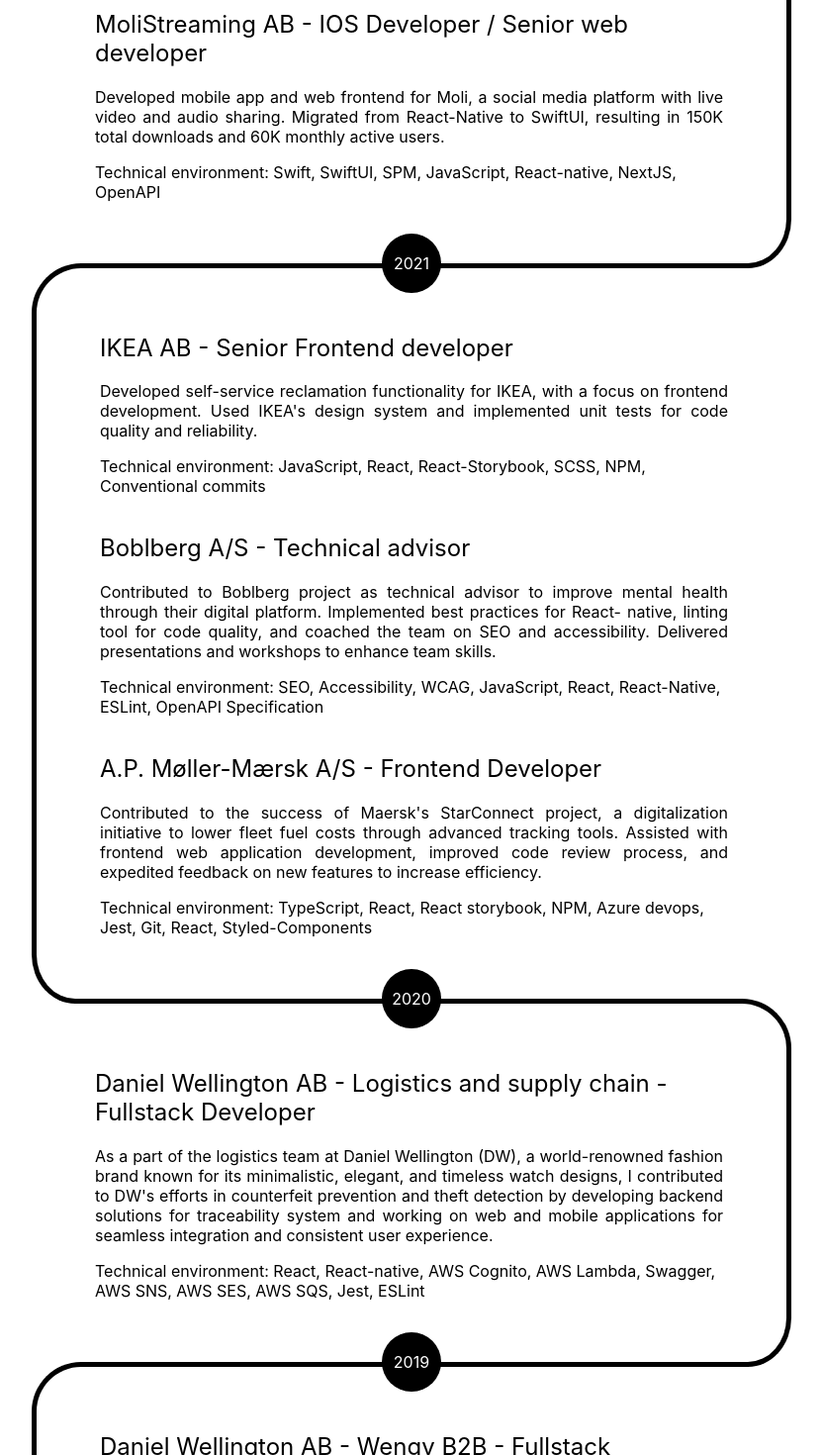
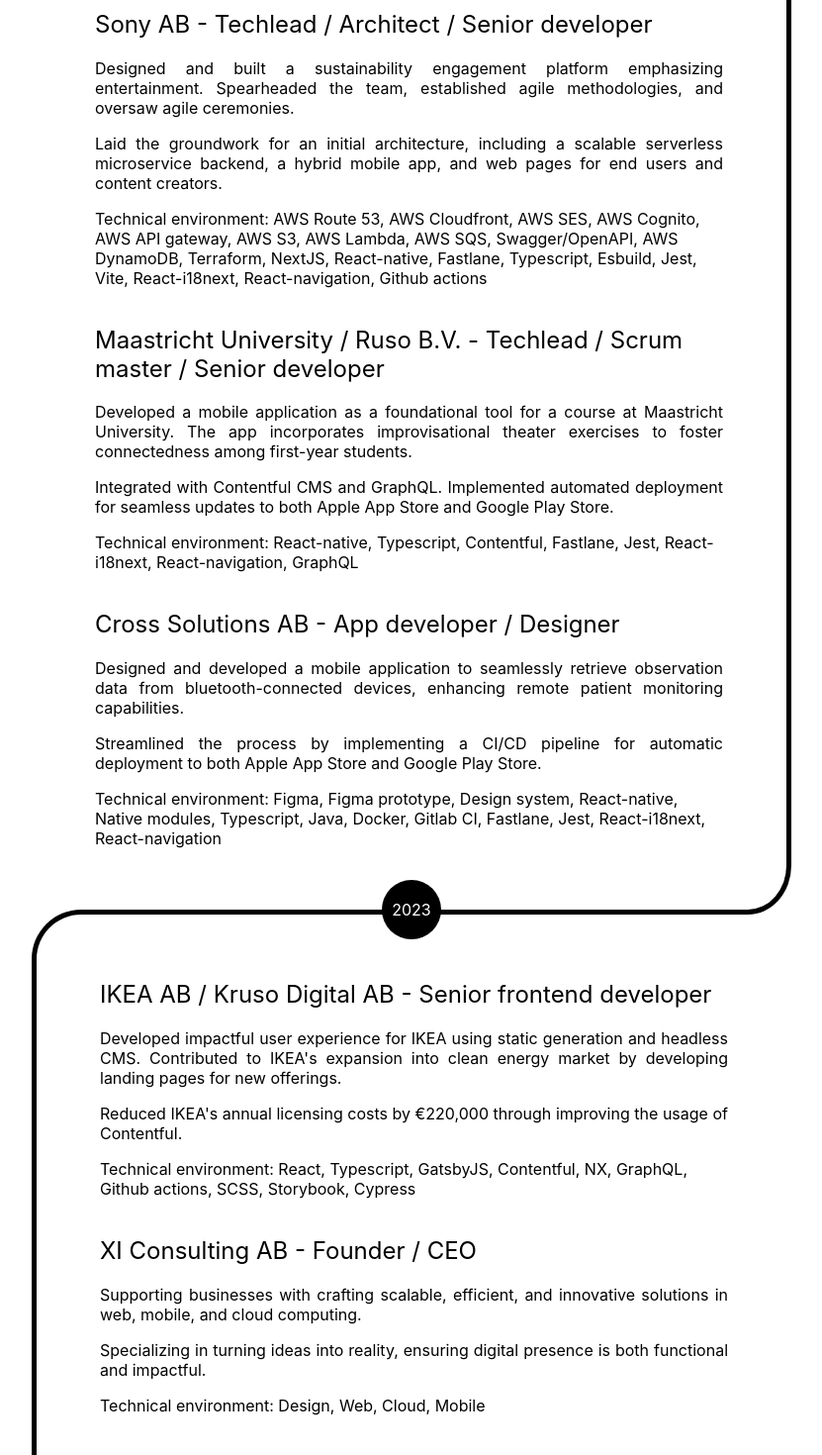
Before and after one commit to denhihuynh/website-portfolio, a React (Vite) app: page / in a window 1280 px wide. Shown: the part 1280-2750 px from the top of the page at 99% size, without its empty margins (224-1055 px from the left). Built offline with nearby package versions, Linux system fonts and the light colour scheme.

Commit message:
Update CV posts

```diff
--- a/src/components/CvPostSection/CVPosts.ts
+++ b/src/components/CvPostSection/CVPosts.ts
@@ -7,6 +7,71 @@
 };
 
 const CVPosts: CVPost[] = [
+  {
+    title: "Sony AB",
+    role: "Techlead / Architect / Senior developer",
+    description: [
+      "Designed and developed a minimum viable product for a waste management platform to simplify internal waste management at Sony.",
+      "Led technical decisions, defined architecture, technology stack, and processes to ensure scalability, maintainability, and future-proofing.",
+    ],
+    startYear: 2024,
+    technicalEnv:
+      "Figma, Langchain, OpenAI API, Neo4j, Docker, AWS Route 53, AWS Cloudfront, AWS SES, AWS Cognito, AWS S3, AWS Lambda, AWS SQS, Swagger/OpenAPI, AWS DynamoDB, Terraform, Typescript, Esbuild, Jest, Vite, React-i18next, React-navigation, Github actions",
+  },
+  {
+    title: "Sony AB",
+    role: "Techlead / Architect / Senior developer",
+    description: [
+      "Designed and built a sustainability engagement platform emphasizing entertainment. Spearheaded the team, established agile methodologies, and oversaw agile ceremonies.",
+      "Laid the groundwork for an initial architecture, including a scalable serverless microservice backend, a hybrid mobile app, and web pages for end users and content creators.",
+    ],
+    startYear: 2023,
+    technicalEnv:
+      "AWS Route 53, AWS Cloudfront, AWS SES, AWS Cognito, AWS API gateway, AWS S3, AWS Lambda, AWS SQS, Swagger/OpenAPI, AWS DynamoDB, Terraform, NextJS, React-native, Fastlane, Typescript, Esbuild, Jest, Vite, React-i18next, React-navigation, Github actions",
+  },
+  {
+    title: "Maastricht University / Ruso B.V.",
+    role: "Techlead / Scrum master / Senior developer",
+    description: [
+      "Developed a mobile application as a foundational tool for a course at Maastricht University. The app incorporates improvisational theater exercises to foster connectedness among first-year students.",
+      "Integrated with Contentful CMS and GraphQL. Implemented automated deployment for seamless updates to both Apple App Store and Google Play Store.",
+    ],
+    startYear: 2023,
+    technicalEnv:
+      "React-native, Typescript, Contentful, Fastlane, Jest, React-i18next, React-navigation, GraphQL",
+  },
+  {
+    title: "Cross Solutions AB",
+    role: "App developer / Designer",
+    description: [
+      "Designed and developed a mobile application to seamlessly retrieve observation data from bluetooth-connected devices, enhancing remote patient monitoring capabilities.",
+      "Streamlined the process by implementing a CI/CD pipeline for automatic deployment to both Apple App Store and Google Play Store.",
+    ],
+    startYear: 2023,
+    technicalEnv:
+      "Figma, Figma prototype, Design system, React-native, Native modules, Typescript, Java, Docker, Gitlab CI, Fastlane, Jest, React-i18next, React-navigation",
+  },
+  {
+    title: "IKEA AB / Kruso Digital AB",
+    role: "Senior frontend developer",
+    description: [
+      "Developed impactful user experience for IKEA using static generation and headless CMS. Contributed to IKEA's expansion into clean energy market by developing landing pages for new offerings.",
+      "Reduced IKEA's annual licensing costs by €220,000 through improving the usage of Contentful.",
+    ],
+    startYear: 2022,
+    technicalEnv:
+      "React, Typescript, GatsbyJS, Contentful, NX, GraphQL, Github actions, SCSS, Storybook, Cypress",
+  },
+  {
+    title: "XI Consulting AB",
+    role: "Founder / CEO",
+    description: [
+      "Supporting businesses with crafting scalable, efficient, and innovative solutions in web, mobile, and cloud computing.",
+      "Specializing in turning ideas into reality, ensuring digital presence is both functional and impactful.",
+    ],
+    startYear: 2022,
+    technicalEnv: "Design, Web, Cloud, Mobile",
+  },
   {
     title: "IKEA AB",
     role: "Senior frontend developer",
@@ -103,7 +168,7 @@
     role: "Fullstack Developer",
     description: [
       "As part of my role at DW, I developed integrations between the e-commerce platforms, T-mall, JD, and Lazada, and their business system, Microsoft Dynamics NAV. The goal was to ensure accurate accounting and order management in DW's largest market, Asia.",
-      "I created reliable and scalable solutions that could handle high-volume traffic, and designed the integrations to be easily adaptable for future order integrations."
+      "I created reliable and scalable solutions that could handle high-volume traffic, and designed the integrations to be easily adaptable for future order integrations.",
     ],
     startYear: 2017,
     technicalEnv:
@@ -124,7 +189,7 @@
     role: "Frontend Developer",
     description: [
       "Contributed to the growth and improvement of Flowbox, a visual e- commerce company specializing in user-generated content.",
-      "Improved the performance and efficiency of their React app through a comprehensive rewrite, resulting in faster loading speed and reduced size. Helped connect companies in the retail industry to their followers on social media with seamless and straightforward solutions."
+      "Improved the performance and efficiency of their React app through a comprehensive rewrite, resulting in faster loading speed and reduced size. Helped connect companies in the retail industry to their followers on social media with seamless and straightforward solutions.",
     ],
     startYear: 2016,
     technicalEnv:
--- a/src/components/IntroSection/IntroSection.tsx
+++ b/src/components/IntroSection/IntroSection.tsx
@@ -107,8 +107,8 @@
         <Title>Denhi Huynh</Title>
         <Title as="h2">Software developer</Title>
         <Subtitle>
-          A web, app and aws developer with a passion for delivering high-quality results.
-          Check out my portfolio to see my past projects.
+          A web, app and aws developer with a passion for delivering
+          high-quality results. Check out my portfolio to see my past projects.
           Contact me for my resume or to discuss collaboration opportunities.
         </Subtitle>
         <a href="#CV-post-section">
```
Also changed, not shown: package.json (+11 -10 lines), 2 other files (tests, documents, lock files or other folders).
